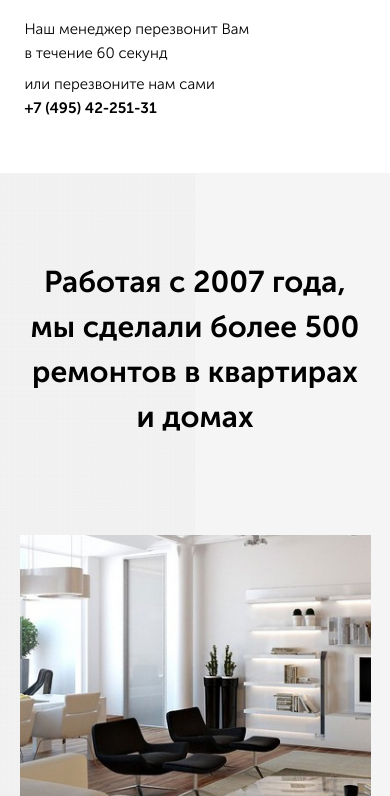
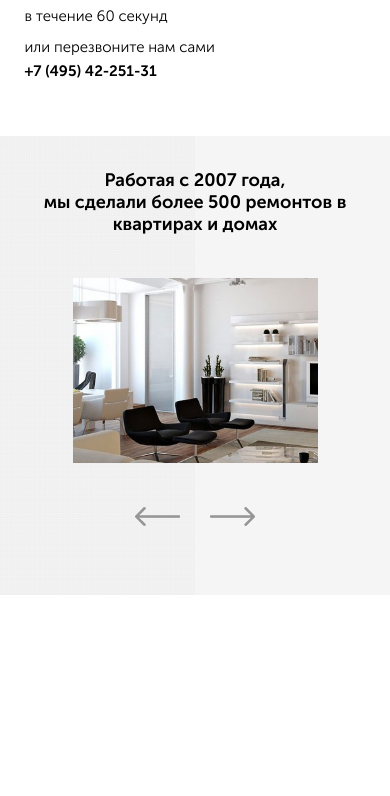
Before and after one commit to akurp/webstart, a plain HTML site: page src/index.html in a window 390 px wide. Shown: the part 1204-2000 px from the top of the page. After the commit the page ends 1799 px from the top, so only its background shows below. Drawn offline with nearby package versions, Linux system fonts and the light colour scheme.

Commit message:
поправлены отступы у слайдера

```diff
--- a/src/sass/_interface.sass
+++ b/src/sass/_interface.sass
@@ -41,7 +41,7 @@ h1, h2, h3, p, ul, li
     &-top
         position: fixed
         bottom: -50px
-        right: 100px
+        right: 50px
         width: 50px
         height: 50px
         border: none
@@ -72,6 +72,9 @@ h1, h2, h3, p, ul, li
     margin-bottom: 10px
     font-size: 16px
     font-weight: 300
+@media (max-width: 768px)
+    .success
+        margin-bottom: 0
 
 .input
     border: 1px solid $border-input
--- a/src/sass/blocks/_hero.sass
+++ b/src/sass/blocks/_hero.sass
@@ -56,7 +56,7 @@
             margin-left: 0
 @media (max-width: 768px)
     .hero
-        padding: 35px 0px 50px 15px
+        padding: 8px 0px 50px 15px
         &-text
             padding-right: 0
             &__title
--- a/src/sass/blocks/_portfolio.sass
+++ b/src/sass/blocks/_portfolio.sass
@@ -4,7 +4,7 @@
     background-size: 50%
     &__title
         // max-width: 600px
-        font-size: 30px
+        font-size: 24px
         font-weight: 600
         line-height: 45px
         margin: auto
@@ -23,3 +23,16 @@
         padding: 0 15px
         &__img
             margin: auto
+@media (max-width: 768px)
+    .portfolio
+        padding: 33px 0 64px
+        &__title
+            font-size: 18px
+            margin-bottom: 43px
+            line-height: 22px
+        &__slider
+            margin-bottom: 44px !important
+    .slider
+        &-item
+            &__img
+                width: 245px
```
Also changed, not shown: src/css/style.css, 1 other file.
